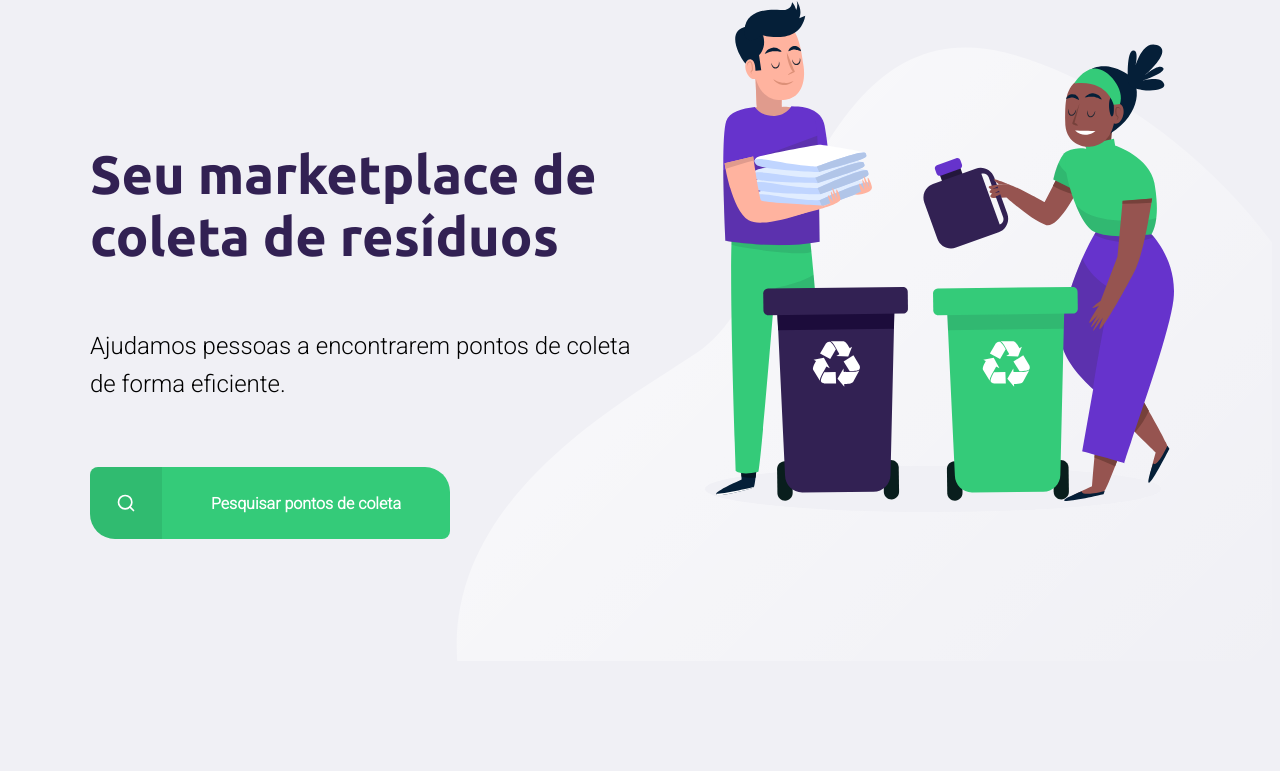
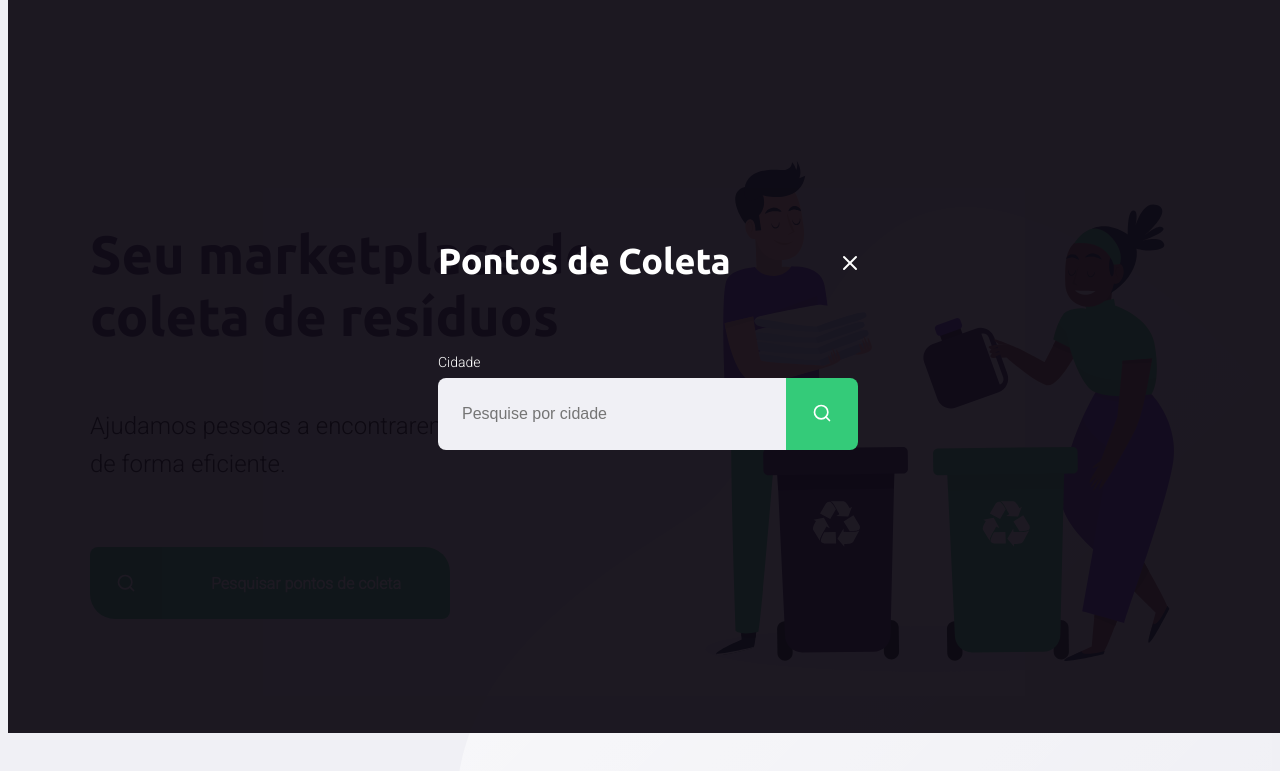
Before and after one commit to rafhaelbarabas/ecoleta-nlw-1, a plain HTML site: page index.html in a window 1280 px wide. Both pictures are taken after a click on the link "Pesquisar pontos de coleta". Shown: the part 67-838 px from the top of the page. Before the commit the page ends 800 px from the top, so only its background shows below. Drawn offline with Linux system fonts and the light colour scheme.

Commit message:
add modal and search features

```diff
--- a/index.html
+++ b/index.html
@@ -10,6 +10,7 @@
     rel="stylesheet">
   <link rel="stylesheet" href="styles/main.css">
   <link rel="stylesheet" href="styles/home.css">
+  <link rel="stylesheet" href="styles/modal.css">
   <link rel="stylesheet" href="styles/responsive.css">
   <link rel="shortcut icon" href="/favicon.ico" type="image/x-icon">
   <link rel="icon" href="/favicon.ico" type="image/x-icon">
@@ -21,7 +22,7 @@
     <div class="content">
       <header>
         <img src="/assets/logo.svg" alt="Logomarca">
-        <a href="#" target='_blank'>
+        <a href="/create-point.html" target='_blank'>
           <span></span>
           Cadastre um ponto de coleta
         </a>
@@ -41,6 +42,26 @@
       </main>
     </div>
   </div>
+
+
+  <div id="modal" class="hide">
+    <div class="content">
+      <div class="header">
+        <h1>Pontos de Coleta</h1>
+        <a href="#">Fechar</a>
+      </div>
+      <form action="/search-results.html">
+        <label for="search">Cidade</label>
+        <div class="field">
+          <input type="text" placeholder="Pesquise por cidade" name="search">
+          <button>
+            <img src="assets/search.svg" alt="Buscar"></button></img>
+          </button>
+        </div>
+      </form>
+    </div>
+  </div>
+  <script src="scripts/index.js"></script>
 </body>
 
 </html>
--- /dev/null
+++ b/scripts/index.js
@@ -0,0 +1,11 @@
+const buttonSearch = document.querySelector('#page-home main a')
+const close = document.querySelector("#modal .header a")
+const modal = document.querySelector("#modal")
+
+buttonSearch.addEventListener('click', () => {
+  modal.classList.toggle("hide")
+});
+
+close.addEventListener('click', () => {
+  modal.classList.toggle("hide")
+});
--- a/styles/home.css
+++ b/styles/home.css
@@ -1,5 +1,5 @@
 #page-home {
-  height: 90vh;
+  height: 110vh;
   background: url('../assets/home-background.svg') no-repeat;
   background-position: 35vw bottom;
 }
--- /dev/null
+++ b/styles/modal.css
@@ -0,0 +1,75 @@
+#modal {
+  background-color: #0E0A14ef;
+  height: 100vh;
+  width: 100vw;
+
+  position: fixed;
+  top: 0;
+  display: flex;
+  justify-content: center;
+  align-items: center;
+  transition: 400ms;
+}
+
+#modal.hide {
+  display: none;
+}
+
+#modal .content {
+  color: white;
+  width: 420px;
+}
+
+#modal .header {
+  display: flex;
+  align-items: center;
+  justify-content: space-between;
+  margin-bottom: 48px;
+}
+
+#modal .header a {
+  background-image: url("../assets/x.svg");
+  width: 20px;
+  height: 20px;
+  display: flex;
+  font-size: 0.01px;
+}
+
+#modal .header h1 {
+  color: white;
+  font-size: 36px;
+  line-height: 42px;
+}
+
+#modal form label {
+  font-size: 14px;
+  line-height: 16px;
+  display: block;
+  margin-bottom: 8px;
+}
+
+#modal form .field {
+  display: flex;
+}
+
+#modal form input {
+  flex: 1;
+  background-color: #f0f0f5;
+  border-radius: 8px 0 0 8px;
+  border: 0;
+  padding: 16px 24px;
+  font-size: 16px;
+  color: #6c6c80
+}
+
+#modal form button {
+  width: 72px;
+  height: 72px;
+  background-color: var(--primary-color);
+  border: 0;
+  border-radius: 0 8px 8px 0;
+}
+
+#modal form button:hover {
+  background-color: #2fb85e;
+}
--- a/styles/responsive.css
+++ b/styles/responsive.css
@@ -18,6 +18,10 @@
     left: 50%;
     transform: translateX(-50%);
   }
+
+  #page-search-results .cards {
+    grid-template-columns: 1fr;
+  }
 }
 
 @media (min-width: 1700px) {
--- /dev/null
+++ b/styles/search-results.css
@@ -0,0 +1,84 @@
+body::after {
+  content: "";
+  position: fixed;
+  background: white;
+  top: 260px;
+  left: 0;
+  right: 0;
+  bottom: 0;
+  z-index: -1;
+}
+
+#page-search-results {
+  width: 90%;
+  max-width: 1100px;
+  margin: 0 auto;
+}
+
+#page-search-results header {
+  margin-top: 48px;
+  display: flex;
+  justify-content: space-between;
+  align-items: center;
+}
+
+#page-search-results header a {
+  color: var(--title-color);
+  font-weight: bold;
+  display: flex;
+  align-items: center;
+}
+
+#page-search-results header a span {
+  margin-right: 16px;
+  background-image: url('../assets/arrow-left.svg');
+  width: 20px;
+  height: 24px;
+  display: flex;
+}
+
+main {
+  margin: 48px;
+}
+
+main h4 {
+  font-weight: normal;
+  font-family: Roboto, sans-serif;
+  margin-bottom: 32px
+}
+
+main .cards {
+  display: grid;
+  grid-template-columns: 1fr 1fr 1fr;
+  gap: 24px
+}
+
+main .card img {
+  width: 100%;
+  height: 150px;
+  border-radius: 8px 8px 0 0;
+  object-fit: cover;
+}
+
+main .card h1 {
+  margin: 32px 0 24px;
+
+  font-size: 36px;
+  line-height: 41px;
+  color: #322153;
+}
+
+main .card h3 {
+  margin: 24px 0;
+  font-family: Roboto;
+  font-weight: bold;
+  font-size: 24px;
+  line-height: 34px;
+  color: var(--primary-color);
+}
+
+main .card p {
+  font-size: 16px;
+  line-height: 26px;
+  color: #6C6C80;
+}
```
Also changed, not shown: create-point.html (+1 -1 lines), scripts/create-point.js (+14 -22 lines), search-results.html (added, +66 -0 lines).
